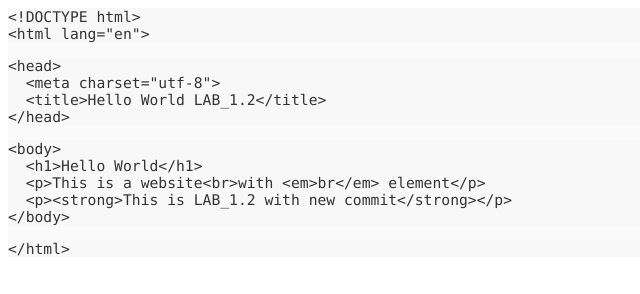
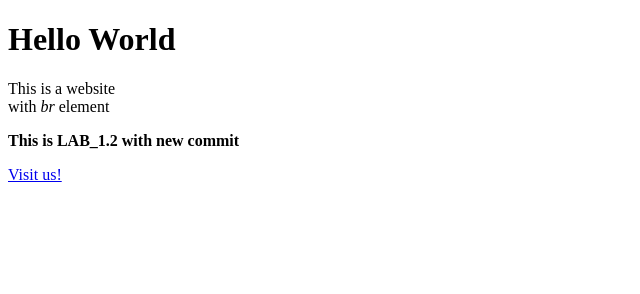
Before and after one commit to Diana-mnd/lab1.2, a plain HTML site: page index.html in a window 1280 px wide. Shown: the whole page, without its empty margins (0-640 px from the left). Drawn offline with Linux system fonts and the light colour scheme.

Commit message:
dev2 change

```diff
--- a/index.html
+++ b/index.html
@@ -1,32 +1,16 @@
-<!DOCTYPE html PUBLIC "-//W3C//DTD HTML 4.01//EN" "http://www.w3.org/TR/html4/strict.dtd">
-<html>
+<!DOCTYPE html>
+<html lang="en">
+
 <head>
-  <meta http-equiv="Content-Type" content="text/html; charset=utf-8">
-  <meta http-equiv="Content-Style-Type" content="text/css">
-  <title></title>
-  <meta name="Generator" content="Cocoa HTML Writer">
-  <meta name="CocoaVersion" content="1561.61">
-  <style type="text/css">
-    p.p1 {margin: 0.0px 0.0px 0.0px 0.0px; line-height: 17.0px; font: 14.7px Consolas; color: #333333; -webkit-text-stroke: #333333; background-color: #f8f8f8}
-    p.p2 {margin: 0.0px 0.0px 0.0px 0.0px; line-height: 14.0px; font: 12.0px Times; color: #000000; -webkit-text-stroke: #000000; background-color: #fafafa}
-    span.s1 {font-kerning: none}
-  </style>
+  <meta charset="utf-8">
+  <title>Hello World LAB_1.2</title>
 </head>
+
 <body>
-<p class="p1"><span class="s1">&lt;!DOCTYPE html&gt;</span></p>
-<p class="p1"><span class="s1">&lt;html lang="en"&gt;</span></p>
-<p class="p2"><span class="s1"> </span></p>
-<p class="p1"><span class="s1">&lt;head&gt;</span></p>
-<p class="p1"><span class="s1">  &lt;meta charset="utf-8"&gt;</span></p>
-<p class="p1"><span class="s1">  &lt;title&gt;Hello World LAB_1.2&lt;/title&gt;</span></p>
-<p class="p1"><span class="s1">&lt;/head&gt;</span></p>
-<p class="p2"><span class="s1"> </span></p>
-<p class="p1"><span class="s1">&lt;body&gt;</span></p>
-<p class="p1"><span class="s1">  &lt;h1&gt;Hello World&lt;/h1&gt;</span></p>
-<p class="p1"><span class="s1">  &lt;p&gt;This is a website&lt;br&gt;with &lt;em&gt;br&lt;/em&gt; element&lt;/p&gt;</span></p>
-<p class="p1"><span class="s1">  &lt;p&gt;&lt;strong&gt;This is LAB_1.2 with new commit&lt;/strong&gt;&lt;/p&gt;</span></p>
-<p class="p1"><span class="s1">&lt;/body&gt;</span></p>
-<p class="p2"><span class="s1"> </span></p>
-<p class="p1"><span class="s1">&lt;/html&gt;</span></p>
+  <h1>Hello World</h1>
+  <p>This is a website<br>with <em>br</em> element</p>
+  <p><strong>This is LAB_1.2 with new commit</strong></p>
+<a href="https://www.lnu.edu.ua">Visit us!</a>
 </body>
+
 </html>
```
